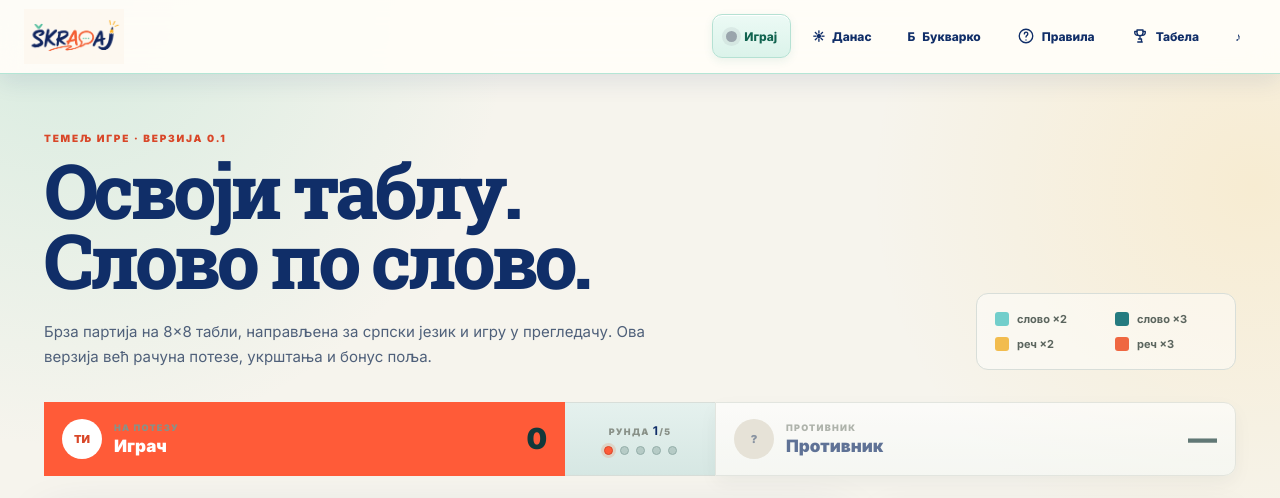
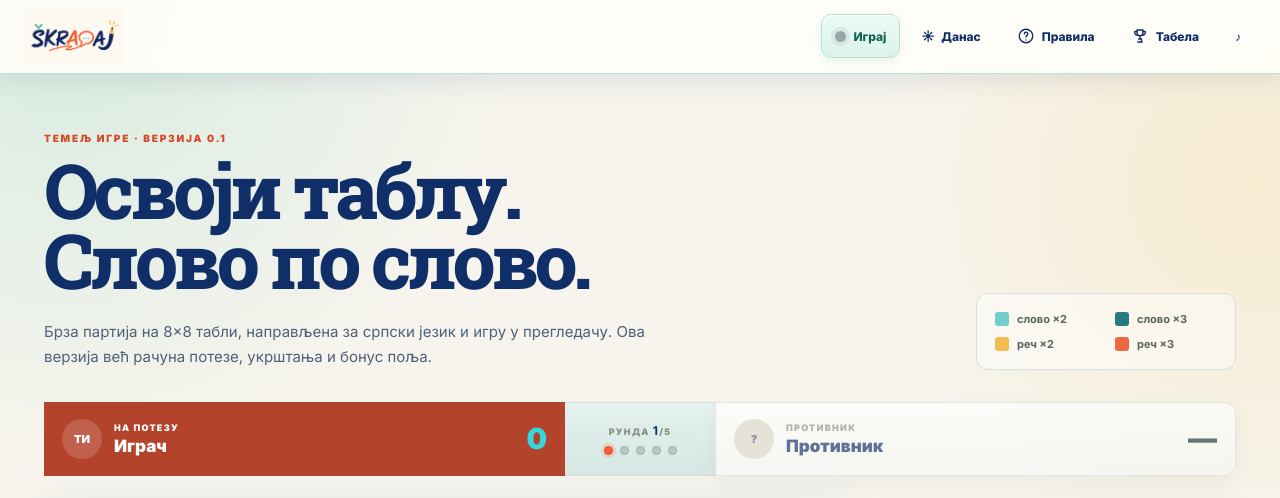
Before and after one commit to bavariah/recporec, a Next.js app: page / in a window 1280 px wide. Shown: the top 498 px of the page. Built offline with nearby package versions, Linux system fonts and the light colour scheme; no server answers.

Commit message:
Refine active player styling

```diff
--- a/src/app/globals.css
+++ b/src/app/globals.css
@@ -8,6 +8,8 @@
   --line: #d8ded9;
   --orange: #ff5b38;
   --orange-dark: #d94729;
+  --active-player: #b3432b;
+  --active-score: #35d6df;
   --gold: #ffb51b;
   --blue: #59c9aa;
   --blue-deep: #178c73;
@@ -465,24 +467,27 @@ button {
 
 .player-card.active-player {
   color: #fff;
-  background: var(--orange);
+  background: var(--active-player);
   border: 0;
   border-radius: 0;
   box-shadow: none;
 }
 
 .active-player .avatar {
-  color: var(--orange-dark);
-  background: #fff;
-}
-
-.active-player small {
-  color: rgba(255, 255, 255, 0.76);
-}
-
-.active-player strong,
-.active-player > b {
   color: #fff;
+  background: rgba(255, 255, 255, 0.16);
+}
+
+.player-card.active-player small {
+  color: #fff;
+}
+
+.player-card.active-player strong {
+  color: #fff;
+}
+
+.player-card.active-player > b {
+  color: var(--active-score);
 }
 
 .future-player {
--- a/src/components/GamePrototype.tsx
+++ b/src/components/GamePrototype.tsx
@@ -1051,9 +1051,6 @@ export function GamePrototype() {
           <button aria-label="Дневни изазов" className="nav-button nav-button--icon" onClick={startDailyChallenge} title="Дневни изазов" type="button">
             <span aria-hidden="true">☀</span><span className="desktop-label">Данас</span>
           </button>
-          <button aria-label="Игра против Букварка" className="nav-button nav-button--icon" onClick={startBotGame} title="Игра против Букварка" type="button">
-            <span aria-hidden="true">Б</span><span className="desktop-label">Букварко</span>
-          </button>
           <button aria-label="Правила" className="nav-button nav-button--icon" onClick={() => setOpenModal("rules")} title="Правила" type="button">
             <svg aria-hidden="true" viewBox="0 0 24 24"><path d="M12 17.2v.1M9.8 9.2a2.3 2.3 0 1 1 3.6 1.9c-.9.6-1.4 1.1-1.4 2.2"/><circle cx="12" cy="12" r="9"/></svg>
             <span className="desktop-label">Правила</span>
```
